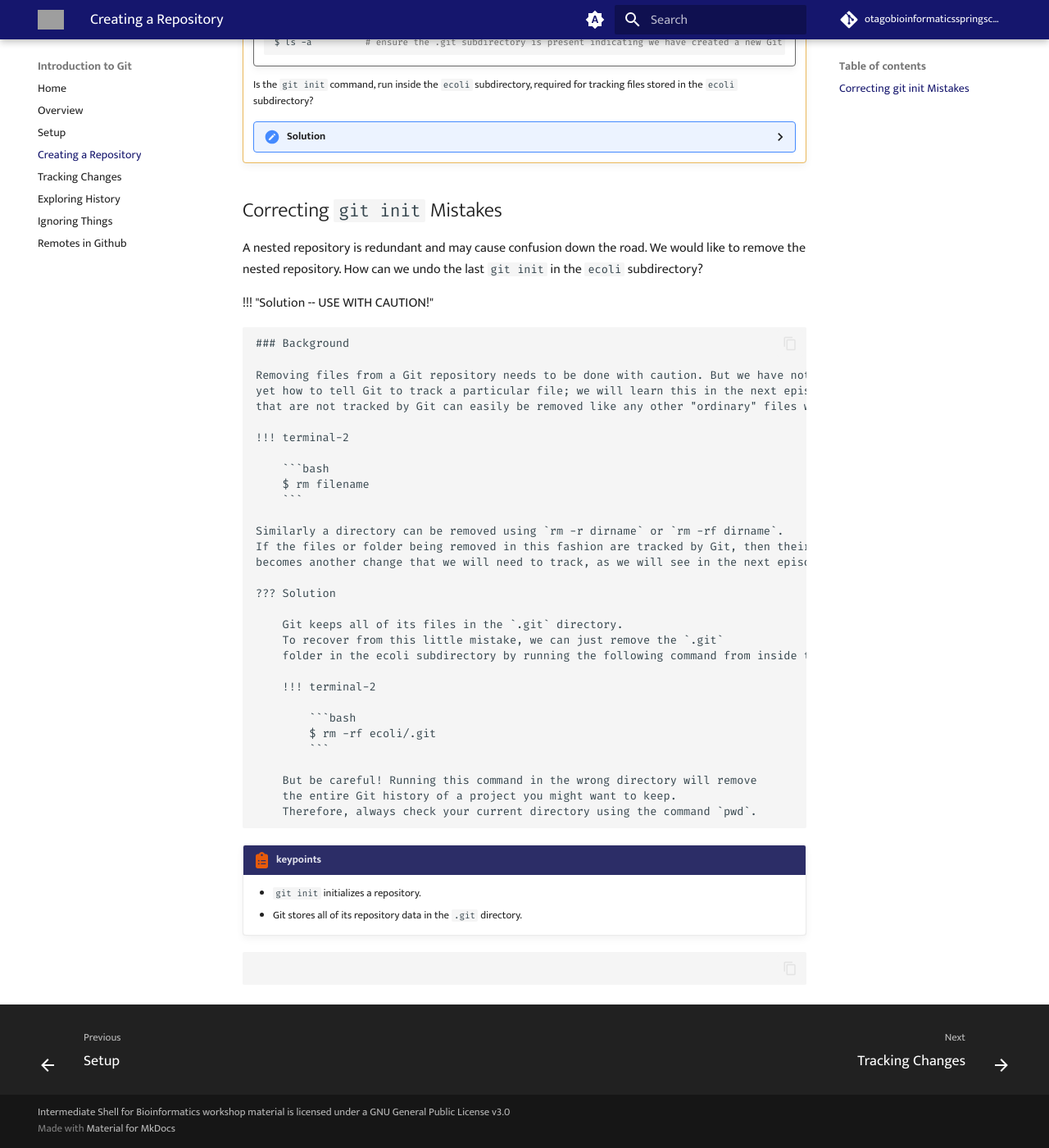
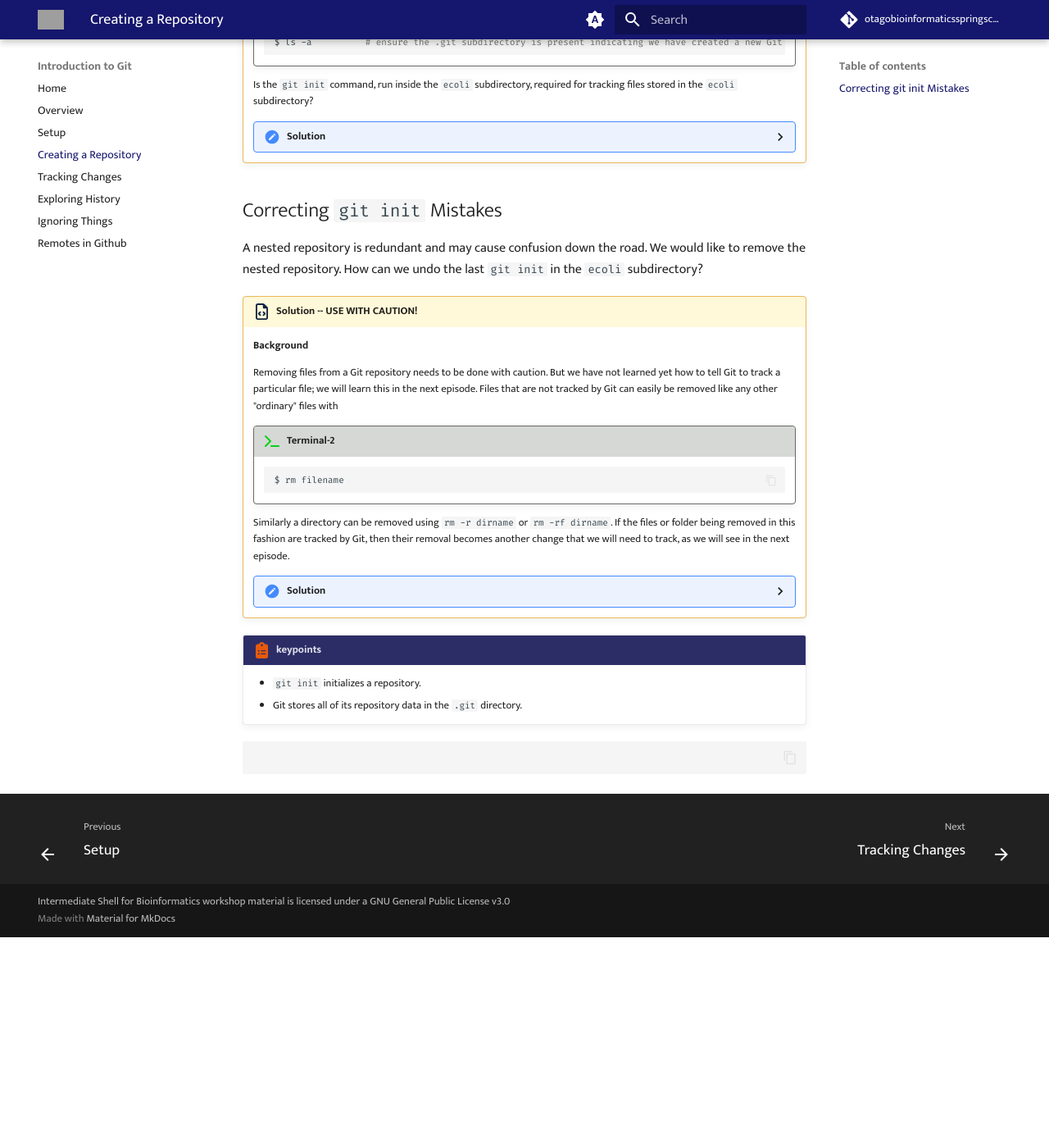
Before and after one commit to otagobioinformaticsspringschool/intro-git, an MkDocs documentation site: the page built from docs/3_create_repo.md, in a window 1280 px wide and 1400 px high, scrolled down 2367 px. Shown: the whole window at 82% size. Built offline with MkDocs 1.6.1 and Material for MkDocs 9.7.7, drawn with Linux system fonts in a browser that asks for light colours; comment, search, counter and statistics services are not loaded; after the commit the page ends 3510 px from its top, so only the background shows below that; some of the changed lines change nothing that is shown; grey boxes are pictures that could not be loaded.

Commit message:
formatting

```diff
--- a/docs/3_create_repo.md
+++ b/docs/3_create_repo.md
@@ -160,9 +160,9 @@ A nested repository is redundant and may cause confusion
 down the road. We would like to remove the nested repository. How can we undo
 the last `git init` in the `ecoli` subdirectory?
 
-!!! "Solution -- USE WITH CAUTION!"
+!!! file-code "Solution -- USE WITH CAUTION!"
 
-    ### Background
+    **Background**
 
     Removing files from a Git repository needs to be done with caution. But we have not learned
     yet how to tell Git to track a particular file; we will learn this in the next episode. Files
```
